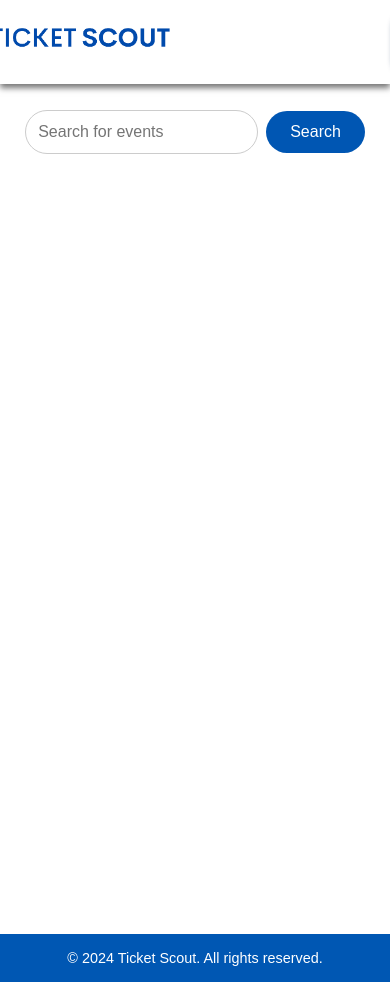
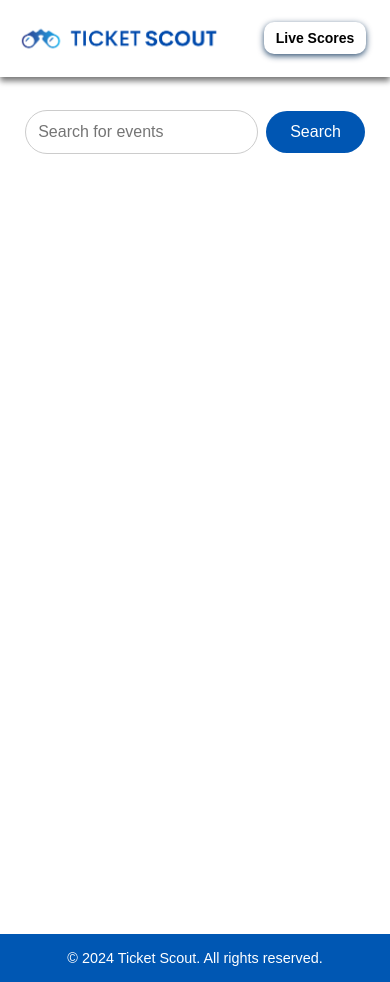
Before and after one commit to rparikh77/ticket-scout, a React (Create React App) app: page / in a window 390 px wide. Built offline with nearby package versions, Linux system fonts and the light colour scheme.

Commit message:
navbar-mobile-live

```diff
--- a/src/styles/navbar.css
+++ b/src/styles/navbar.css
@@ -48,18 +48,29 @@
     color: black;
 }
 
-.navbar-container .live.active {
-    color: white;
-}
+
 
 
 @media (max-width: 768px) {
     .navbar-container {
         justify-content: center;
     }
+    .navbar-container ul {
+        padding-left: 0%;
+        width: 100%;
+        justify-content: center;
+    }
+
+    .navbar-container li {
+        font-size: 14px;
+        padding: 8px 12px;
+    }
 
     .navbar-container img {
-        height: 80px;
-        margin: auto;
+        padding-top: 8px;
+        max-width: 240px;
+        padding-left: 8px;
+        left: 0;
+        height: auto;
     }
 }
```
